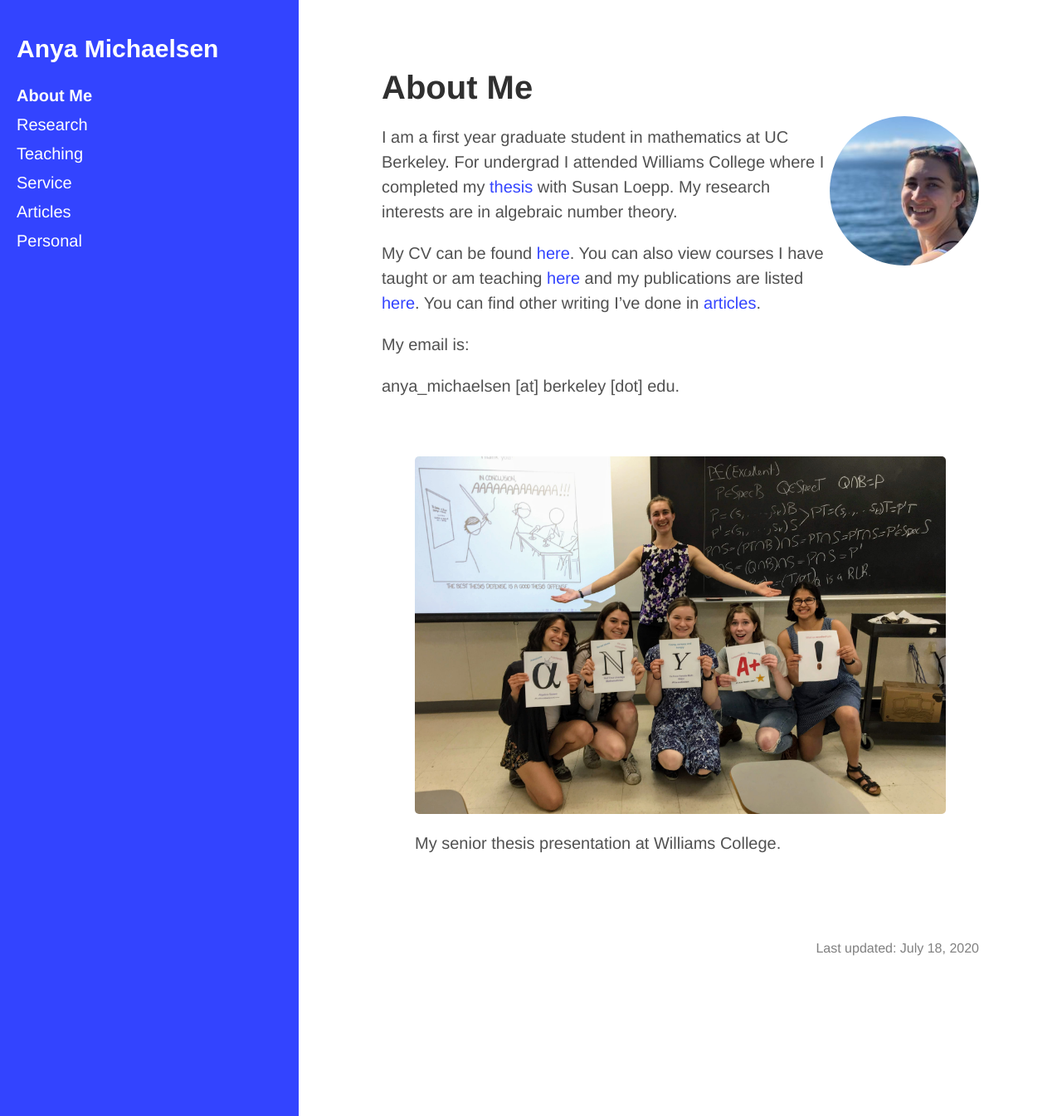
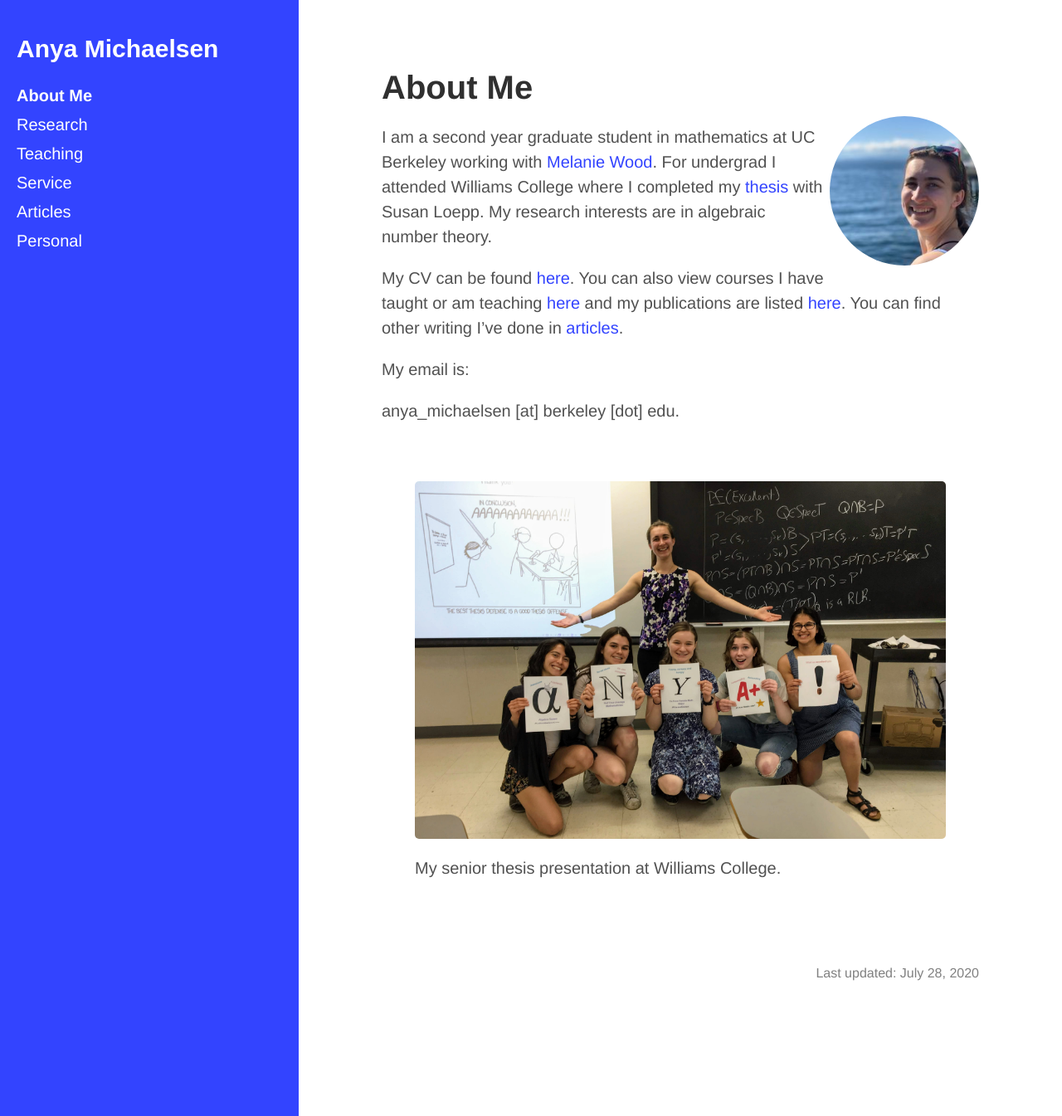
Before and after one commit to amichaelsen/amichaelsen.github.io, a Jekyll site: the page built from index.md, in a window 1280 px wide and 1345 px high. Shown: the whole window at 83% size. Built offline with Jekyll 4.4.1, drawn with Linux system fonts in a browser that asks for light colours.

Commit message:
updated advisor

```diff
--- a/index.md
+++ b/index.md
@@ -6,7 +6,7 @@
 
 ![image](/assets/photos/anya.jpg){:.photo-circle}
 
-I am a first year graduate student in mathematics at UC Berkeley.
+I am a second year graduate student in mathematics at UC Berkeley working with [Melanie Wood](http://people.math.harvard.edu/~mmwood/).
 For undergrad I attended Williams College where I completed my [thesis](/research) with Susan Loepp.
 My research interests are in algebraic number theory.
 
@@ -25,6 +25,6 @@
 
 <footer style="margin-top: 100px; text-align: right; font-size: 12pt; color: grey">
 
-Last updated: July 18, 2020
+Last updated: July 28, 2020
 
 <footer/>
```
